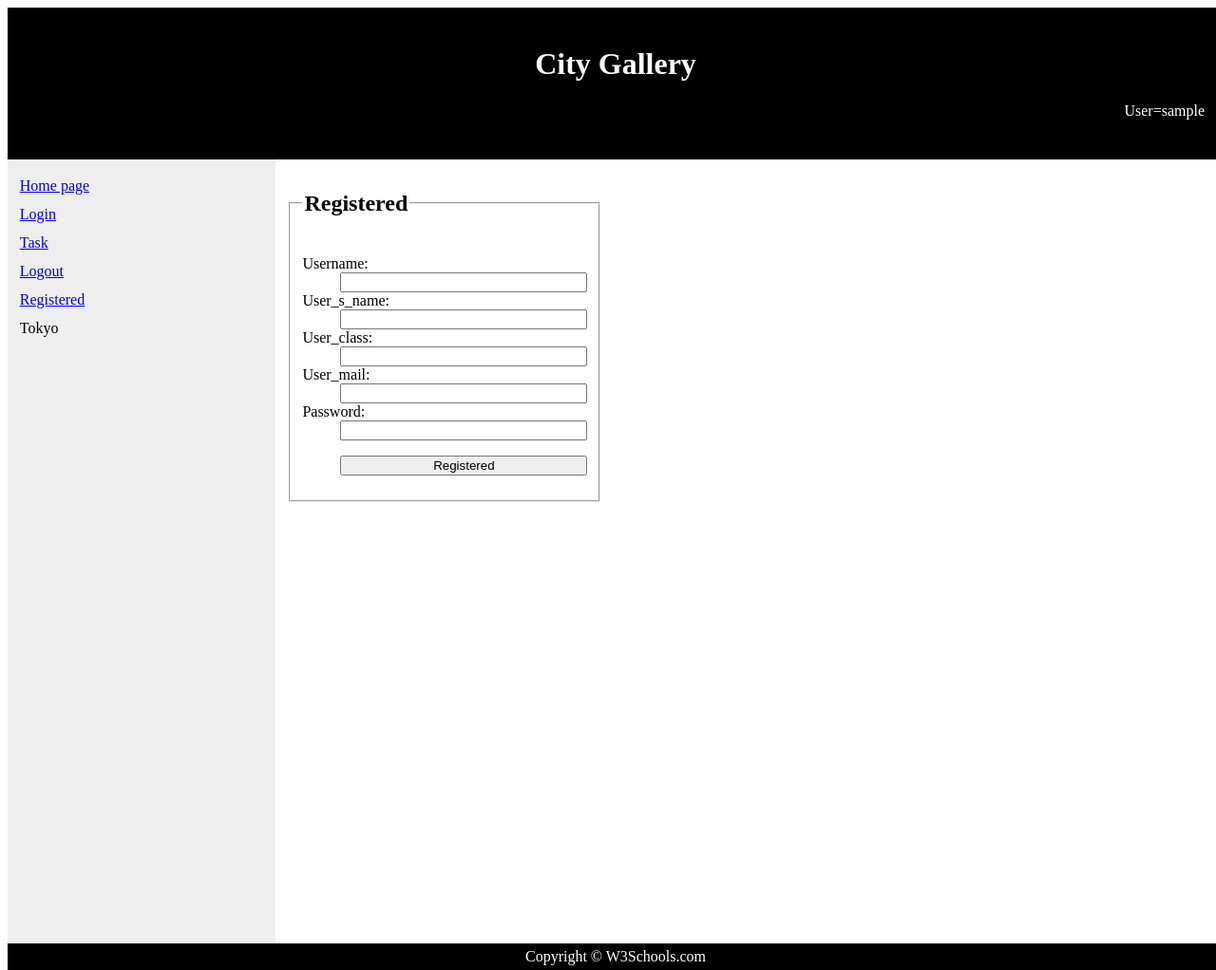
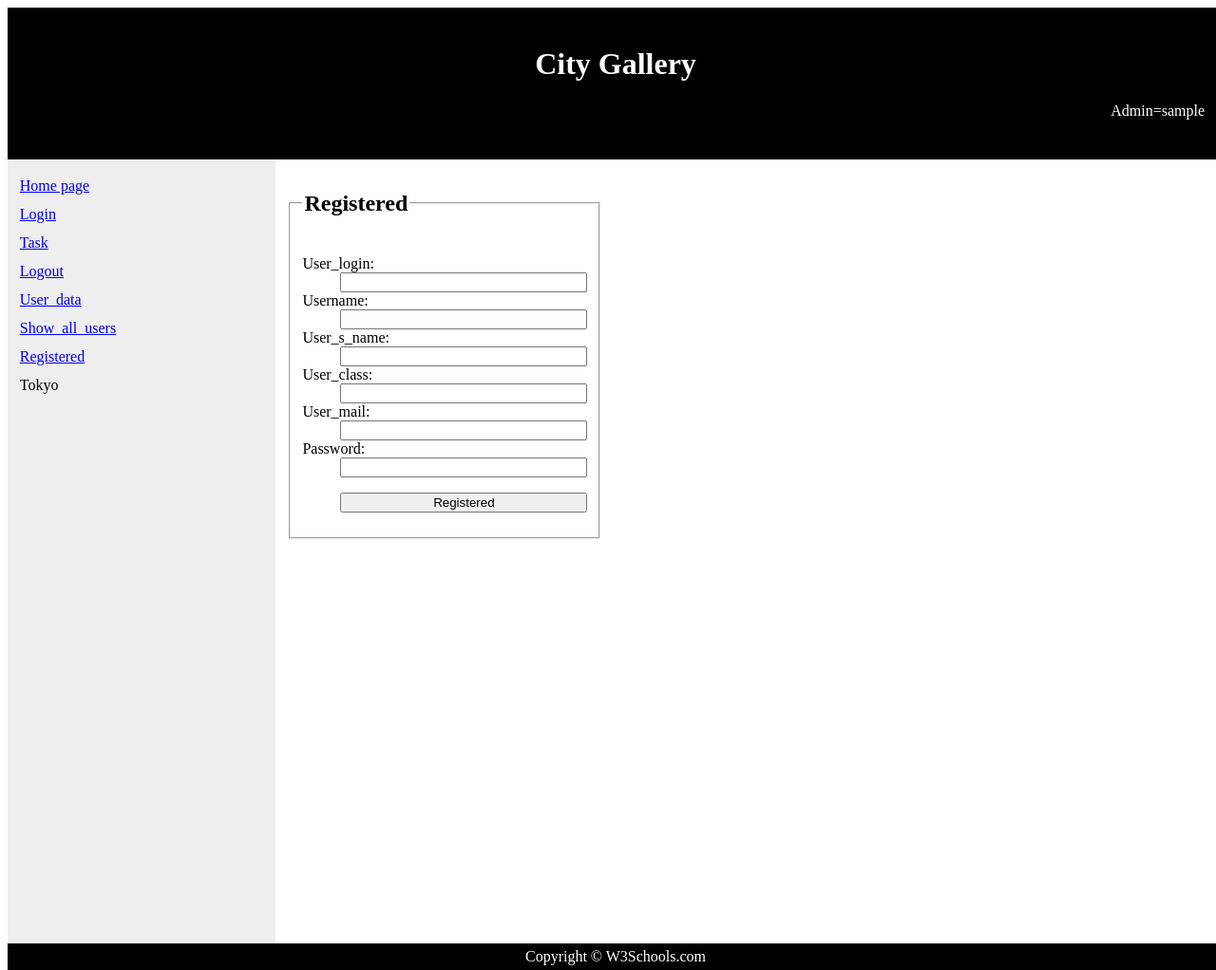
Before and after one commit to art816/TS, a Flask app: page /registered_user in a window 1280 px wide. Shown: the whole page at 95% size. Run offline with Flask 2, Linux system fonts and the light colour scheme; the visitor is signed in with stand-in values (Sample User, id 1); parts of the project's set-up code (start-up, migrations or seed data) failed here and were passed over.

Commit message:
add new method. show all users. start delete old code

```diff
--- a/my_flaskr_test.py
+++ b/my_flaskr_test.py
@@ -25,7 +25,7 @@ class FlaskrTestCase(unittest.TestCase):
     @classmethod
     def tearDownClass(cls):
         """ """
-        cls.app_test_client.db_manager.drop_table_with_data()
+        cls.app_test_client.db_manager.drop_table_with_data('users')
         cls.app_test_client.db_manager.close_connect()
 
 
@@ -88,11 +88,13 @@ class FlaskrTestCase(unittest.TestCase):
     def test_registered(self):
         """
         """
-        user_dict = dict(user_name='art212321',
-                          user_s_name='123123',
-                          user_password='art',
-                          user_class=12,
-                          user_mail='1233@ase')
+        user_dict = dict(
+            user_login='2123',
+            user_name='art212321',
+            user_s_name='123123',
+            user_password='art',
+            user_class=12,
+            user_mail='1233@ase')
         rv = self.registered(user_dict)
         self.assertTrue('You were registered' in str(rv.data))
         for val in user_dict.values():
@@ -119,6 +121,11 @@ class FlaskrTestCase(unittest.TestCase):
 
     def test_update_parameter(self):
         """ """
+
+    def test_show_user_data(self):
+        """ """
+        rv = self.app_test_client.get('/show_all_users')
+        self.assertTrue('200' in str(rv))
 
 
 
@@ -199,8 +206,13 @@ class DBTest(unittest.TestCase):
         """
         :return:
         """
-        user_dict = dict(zip(['user_name', 'user_s_name', 'user_password'],
-                             ['art', 'art', 'art']))
+        user_dict = dict(
+            user_login='1',
+            user_name='art',
+            user_s_name='art',
+            user_password='art',
+            user_class=12,
+            user_mail='1233@ase')
         self.app.db_manager.get_connect()
         self.app.db_manager.insert('users', user_dict)
         entries = self.app.db_manager.get_entry('users', 'art', 'art')
@@ -213,8 +225,13 @@ class DBTest(unittest.TestCase):
         Try insert two entries with idential user_name
         :return:
         """
-        user_dict = dict(zip(['user_name', 'user_s_name', 'user_password'],
-                             ['art5', 'art', 'art']))
+        user_dict = dict(
+            user_login='123213',
+            user_name='art5',
+            user_s_name='123',
+            user_password='art',
+            user_class=12,
+            user_mail='1233@ase')
         self.app.db_manager.get_connect()
         self.app.db_manager.insert('users', user_dict)
         self.assertEqual(self.app.db_manager.insert('users', user_dict),
@@ -227,27 +244,31 @@ class DBTest(unittest.TestCase):
         """ Drop table. """
         self.app.db_manager.get_connect()
         self.assertTrue(hasattr(self.app.db_manager, 'conn'))
-        self.app.db_manager.drop_table_with_data()
+        self.app.db_manager.drop_table_with_data('users')
 
     def test_get_all_data(self):
         """
         :return:
         """
         table_name = 'users'
-        first_data = dict(id=1,
-                          user_name='art2',
-                          user_s_name='123',
-                          user_password='art',
-                          user_class=12,
-                          user_mail='1233@ase')
-        second_data = dict(id=2,
-                           user_name='art3',
-                           user_s_name='123',
-                           user_password='art',
-                           user_class=12,
-                           user_mail='1233@ase')
+        first_data = dict(
+            id=1,
+            user_login='2',
+            user_name='art2',
+            user_s_name='123',
+            user_password='art',
+            user_class=12,
+            user_mail='1233@ase')
+        second_data = dict(
+            id=2,
+            user_login='3',
+            user_name='art3',
+            user_s_name='123',
+            user_password='art',
+            user_class=12,
+            user_mail='1233@ase')
         self.app.db_manager.get_connect()
-        self.app.db_manager.drop_table_with_data()
+        self.app.db_manager.drop_table_with_data('users')
         self.app.db_manager.get_connect()
         self.app.db_manager.insert(table_name, first_data)
         self.app.db_manager.insert(table_name, second_data)
--- a/web_parameters/schema.sql
+++ b/web_parameters/schema.sql
@@ -1,9 +1,10 @@
 create table if not exists users (
     id integer primary key autoincrement,
+    user_login text not NULL UNIQUE,
     user_name text not NULL,
     user_s_name text not NULL,
-    user_class int,
-    user_mail text,
-    user_password text,
+    user_class int not NULL,
+    user_mail text not NULL,
+    user_password text not NULL,
     UNIQUE (user_name, user_s_name)
     );
--- a/web_parameters/show_device_from_NMS.py
+++ b/web_parameters/show_device_from_NMS.py
@@ -7,7 +7,7 @@ from web_parameters import database
 #from nms.core.parameters import configure_parameters
 
 
-def configure_app(db_name = None):
+def configure_app(db_name=None):
     app = Flask(__name__)
     app.config.from_object('web_parameters.config')
     if db_name == 'TEST_DATABASE':
@@ -22,8 +22,10 @@ def configure_app(db_name = None):
 
 
 def run_server():
+    print("rrrrrrrrrrrrrruuuuuuuunnnnnnnnn")
     app = configure_app()
-    app.db_manager.get_connect()
+    # app.db_manager.get_connect()
+    # app.do_teardown_appcontext = views.logout
     app.run(debug=True, )
 
 
--- /dev/null
+++ b/web_parameters/templates/all_user_data.html
@@ -0,0 +1,25 @@
+{% extends "new_base.html" %}
+{% block section %}
+{% for user in user_data %}
+<fieldset>
+    <legend><h2>{{'User ' + '"' + user.user_name+ '"'}}</h2></legend>
+    <form>
+        <dl>
+            <dt>Username:
+            <dd><input type=text name=user_name value="{{user.user_name}}" readonly>
+            <dt>User_s_name:
+            <dd><input type=text name=user_s_name value="{{user.user_s_name}}" readonly>
+            <dt>User_class:
+            <dd><input type=text name=user_class value="{{user.user_class}}" readonly>
+            <dt>User_mail:
+            <dd><input type=text name=user_mail value="{{user.user_mail}}" readonly>
+            <dt>Password:
+            <dd><input type=text name=user_password value="{{user.user_password}}" readonly>
+        </dl>
+    </form>
+</fieldset>
+<p></p>
+{% endfor%}
+<!--<img src="/static/3d_sphere-wide.jpg" alt="Маленькая картинка"-->
+<!--title="Маленькая картинка" width=100%>'-->
+{% endblock %}
--- a/web_parameters/templates/new_base.html
+++ b/web_parameters/templates/new_base.html
@@ -6,7 +6,11 @@
         <header>
             <h1>City Gallery</h1>
             {% if session.logged_in %}
-                <div class="user"> User={{session.user_name}}</div>
+                {% if session.admin %}
+                    <div class="user"> Admin={{session.user_name}}</div>
+                {% else %}
+                    <div class="user"> User={{session.user_name}}</div>
+                {% endif %}
             {% endif %}
         </header>
 
@@ -16,6 +20,10 @@
         {% if session.logged_in %}
             <div> <a href={{'/task/'+session.user_name}}>Task</a> </div>
             <div> <a href='/logout'> Logout </a> </div>
+            <div> <a href='/user_data'> User_data </a> </div>
+        {% endif %}
+        {% if session.admin %}
+            <div> <a href='/show_all_users'> Show_all_users </a> </div>
         {% endif %}
         <div> <a href='/registered_user'> Registered </a> </div>
 
--- a/web_parameters/templates/registered.html
+++ b/web_parameters/templates/registered.html
@@ -4,6 +4,8 @@
     <legend><h2>Registered</h2></legend>
     <form action="{{ url_for('registered_user') }}" method=post>
         <dl>
+            <dt>User_login:
+            <dd><input type=text name=user_login>
             <dt>Username:
             <dd><input type=text name=user_name>
             <dt>User_s_name:
--- a/web_parameters/templates/task.html
+++ b/web_parameters/templates/task.html
@@ -3,4 +3,5 @@
 
     <h1>Task</h1>
 
+
 {% endblock %}
--- a/web_parameters/templates/user_data.html
+++ b/web_parameters/templates/user_data.html
@@ -4,6 +4,8 @@
     <legend><h2>User_data</h2></legend>
     <form>
         <dl>
+            <dt>Username:
+            <dd><input type=text name=user_login value="{{user_data.user_login}}" readonly>
             <dt>Username:
             <dd><input type=text name=user_name value="{{user_data.user_name}}" readonly>
             <dt>User_s_name:
--- a/web_parameters/views.py
+++ b/web_parameters/views.py
@@ -31,9 +31,8 @@ from flask import current_app as app
 #                            parameters=table_param_dict,
 #                            param_list=param_name_list)
 
+
 #TODO сделать разлогинивание при перезапуске сервиса
-
-#@app.route('/entries')
 def show_entries():
     """ Show all entries from database. """
     connect = app.db_manager.get_connect(app.config['DATABASE'])
@@ -45,7 +44,7 @@ def show_entries():
                            entries=entries)
      #                      num_entries=num_entries)
 
-#@app.route('/login', methods=['GET', 'POST'])
+#TODO make find users in table users
 def login():
     """ Login to server. """
     error = None
@@ -57,6 +56,7 @@ def login():
         else:
             session['user_name'] = request.form['username']
             session['logged_in'] = True
+            session['admin'] = True
             flash('You were logged in')
             return redirect(url_for('start'))
     return render_template('login.html', error=error)
@@ -71,6 +71,7 @@ def registered_user():
         if app.db_manager.register_user(user_dict) == \
                 "You try insert not unique user":
             flash("You try insert not unique user")
+            print("You try insert not unique user")
             return redirect(url_for('registered_user'))
         else:
             flash('You were registered')
@@ -86,9 +87,12 @@ def user_data(user_name, user_s_name):
     return render_template('user_data.html', user_data=res[0])
 
 #@app.route('/logout')
-def logout():
+# @app.teard
+def logout(*args):
     """ Logout to server. """
+    print("logout()")
     session.pop('logged_in', None)
+    session.pop('admin', None)
     # session.pop('user_name', None)
     flash('You were logged out')
     return redirect(url_for('start'))
@@ -96,7 +100,7 @@ def logout():
 #@app.route('/get_num_entries')
 def get_num_entries():
     """ Get num entries. """
-    connect= app.db_manager.get_connect(app.config['DATABASE'])
+    connect = app.db_manager.get_connect(app.config['DATABASE'])
     cur = connect.execute('select id from entries order by id desc limit 1')
     id_num = cur.fetchone()['id']
     connect.commit()
@@ -122,14 +126,15 @@ def add_entry():
     return redirect(url_for('show_entries'))
 
 #@app.route('/drop', methods=['POST'])
-def drop_entry():
-    """ Drop entries. """
+def drop_table(table_name):
+    """ Drop etable. """
+    print('\n\n\n\n\n', table_name, '\n\n\n\n\n')
     if not session.get('logged_in'):
         abort(401)
-    app.db_manager.get_connect(app.config['DATABASE'])
-    app.db_manager.drop_table_with_data()
+    app.db_manager.get_connect()
+    app.db_manager.drop_table_with_data(table_name)
     flash('Table was dropped')
-    return redirect(url_for('show_entries'))
+    return redirect(url_for('start'))
 
 def show_param(param_name):
     """ """
@@ -165,6 +170,12 @@ def task(user):
         abort(401)
     return render_template('task.html')
 
+def show_all_users():
+    if not session.get('admin'):
+        abort(401)
+    res = app.db_manager.get_all_entries('users')
+    return render_template('all_user_data.html', user_data=res)
+
 
 #def update_param():
  #   (request.form['param_name'])
@@ -180,10 +191,12 @@ def route(app):
     app.add_url_rule('/user_data/<user_name>/<user_s_name>', 'user_data', user_data, methods=['GET', 'POST'])
     app.add_url_rule('/logout', 'logout', logout)
     app.add_url_rule('/add', 'add_entry', add_entry, methods=['POST'])
-    app.add_url_rule('/drop', 'drop_entry', drop_entry, methods=['POST'])
+    app.add_url_rule('/drop_table/<table_name>', 'drop_table', drop_table, methods=['GET', 'POST'])
     app.add_url_rule('/show_param/<param_name>', 'show_param', show_param, methods=['GET', 'POST'])
     app.add_url_rule('/update_param', 'update_param', update_param, methods=['GET', 'POST'])
     app.add_url_rule('/start', 'start', start)
     app.add_url_rule('/task/<user>', 'task', task)
+    app.add_url_rule('/show_all_users', 'show_all_users', show_all_users)
+
     # Json
     app.add_url_rule('/get_num_entries', 'get_num_entries', get_num_entries)
```
Also changed, not shown: web_parameters/database.py (+25 -12 lines), 2 other files.
